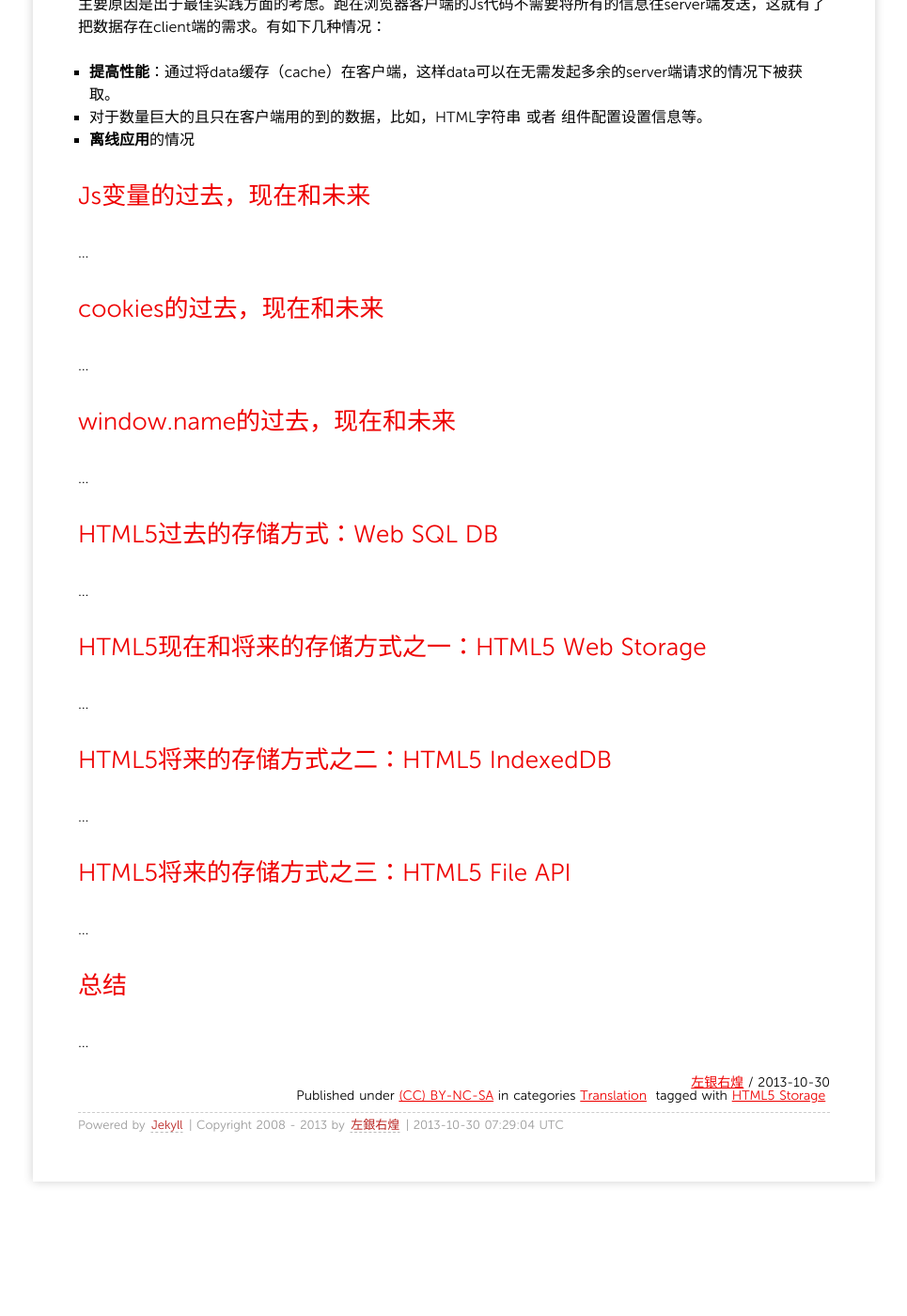
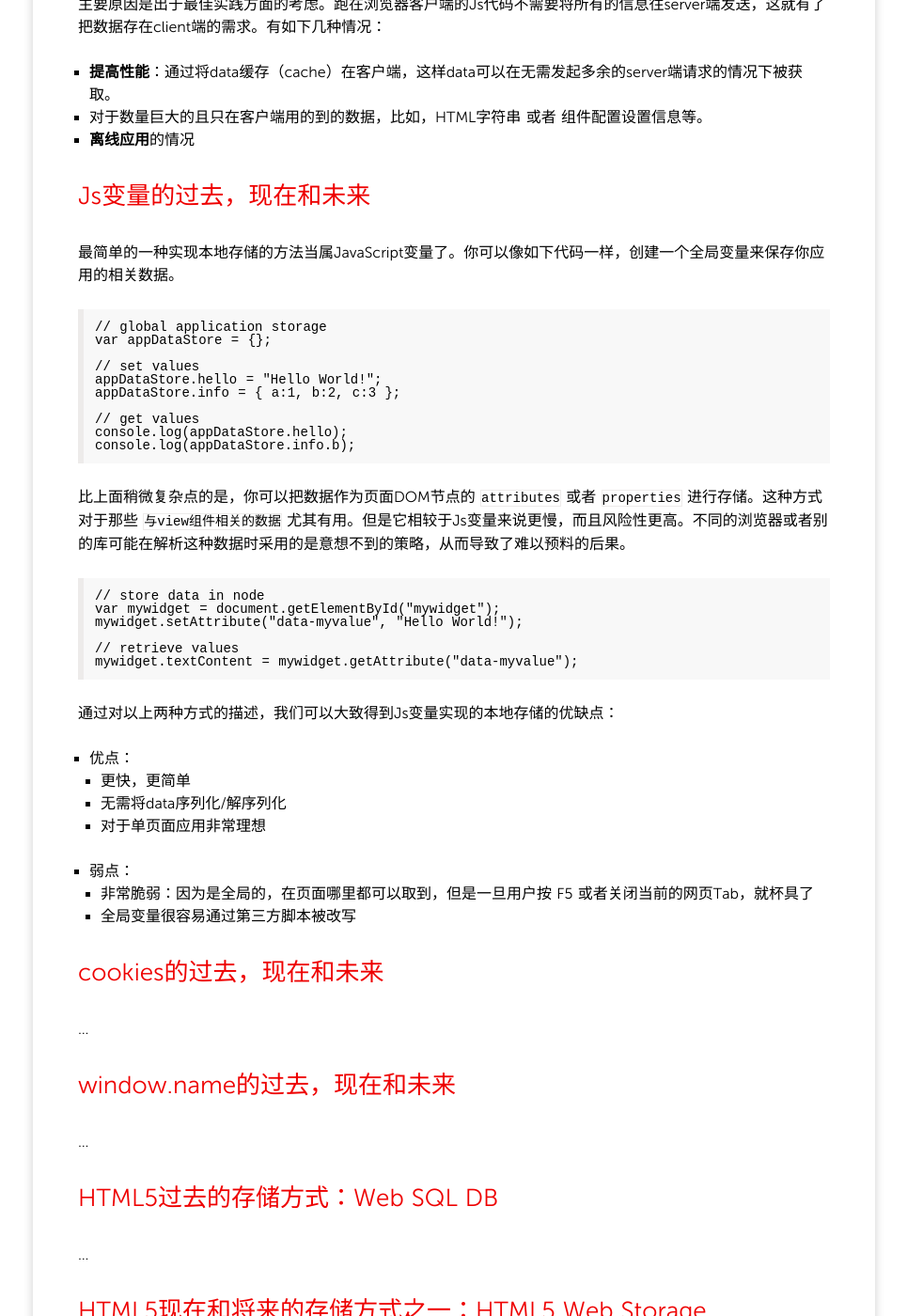
Before and after one commit to grahamle/grahamle.github.com, a Jekyll site: the page built from _posts/2013/2013-10-30-HTML5浏览器存储.md, in a window 1280 px wide and 1400 px high, scrolled down 693 px. Shown: the whole window at 94% size, without its empty margins (157-1122 px from the left). Built offline with Jekyll 4.4.1, drawn with Linux system fonts in a browser that asks for light colours; Markdown is read by kramdown in place of the engine named in the settings; comment, search, counter and statistics services are not loaded; before the commit the page ends 1998 px from its top, so only the background shows below that.

Commit message:
HTML5存储的前世今生：Js变量方案

```diff
--- a/_posts/2013/2013-10-30-HTML5浏览器存储.md
+++ b/_posts/2013/2013-10-30-HTML5浏览器存储.md
@@ -31,7 +31,38 @@ tag:
 - **离线应用**的情况
 
 ## <a name="p2">Js变量的过去，现在和未来</a>
-...
+最简单的一种实现本地存储的方法当属JavaScript变量了。你可以像如下代码一样，创建一个全局变量来保存你应用的相关数据。
+
+	// global application storage
+	var appDataStore = {};
+
+	// set values
+	appDataStore.hello = "Hello World!";
+	appDataStore.info = { a:1, b:2, c:3 };
+
+	// get values
+	console.log(appDataStore.hello);
+	console.log(appDataStore.info.b);
+
+比上面稍微复杂点的是，你可以把数据作为页面DOM节点的 `attributes` 或者 `properties` 进行存储。这种方式对于那些 `与view组件相关的数据` 尤其有用。但是它相较于Js变量来说更慢，而且风险性更高。不同的浏览器或者别的库可能在解析这种数据时采用的是意想不到的策略，从而导致了难以预料的后果。
+
+	// store data in node
+	var mywidget = document.getElementById("mywidget");
+	mywidget.setAttribute("data-myvalue", "Hello World!");
+
+	// retrieve values
+	mywidget.textContent = mywidget.getAttribute("data-myvalue");
+
+通过对以上两种方式的描述，我们可以大致得到Js变量实现的本地存储的优缺点：
+
+- 优点：
+	+ 更快，更简单
+	+ 无需将data序列化/解序列化
+	+ 对于单页面应用非常理想
+
+- 弱点：
+	+ 非常脆弱：因为是全局的，在页面哪里都可以取到，但是一旦用户按 `F5` 或者关闭当前的网页Tab，就杯具了
+	+ 全局变量很容易通过第三方脚本被改写
 
 ## <a name="p3">cookies的过去，现在和未来</a>
 ...
```
